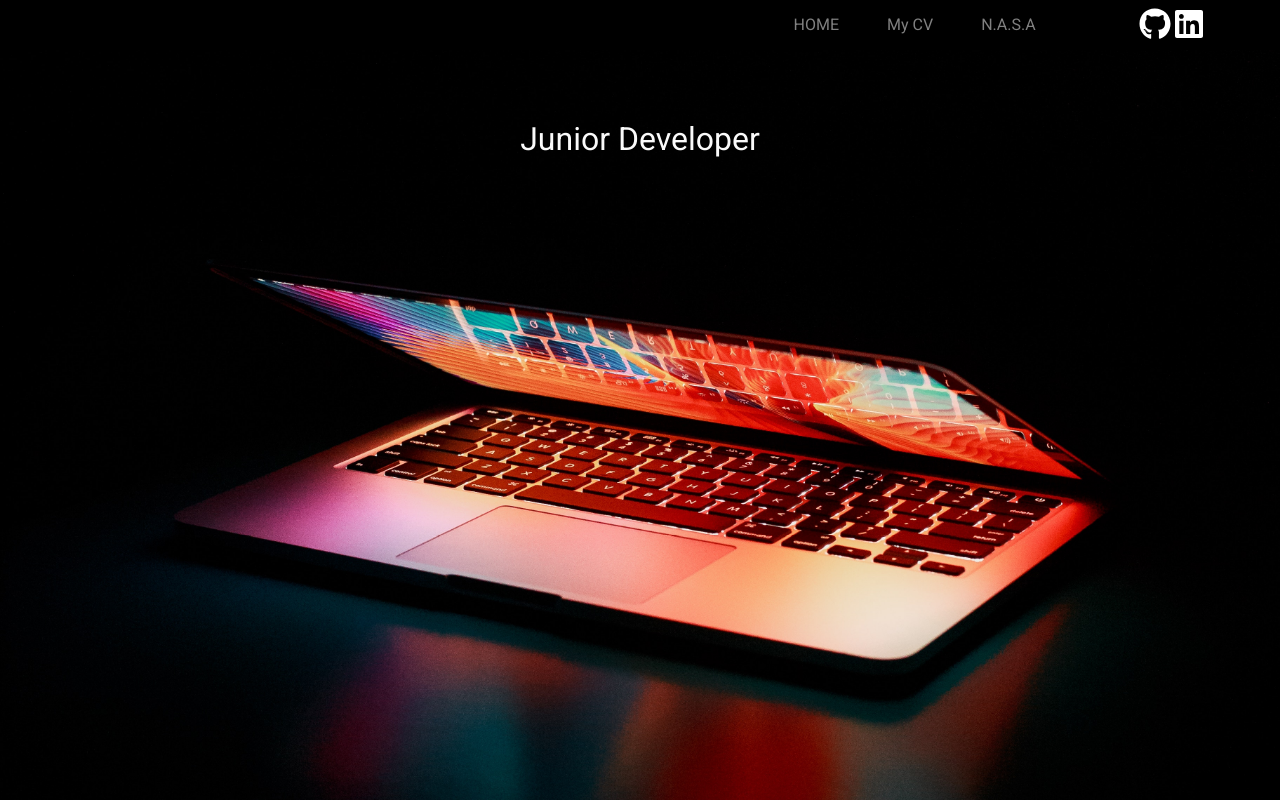
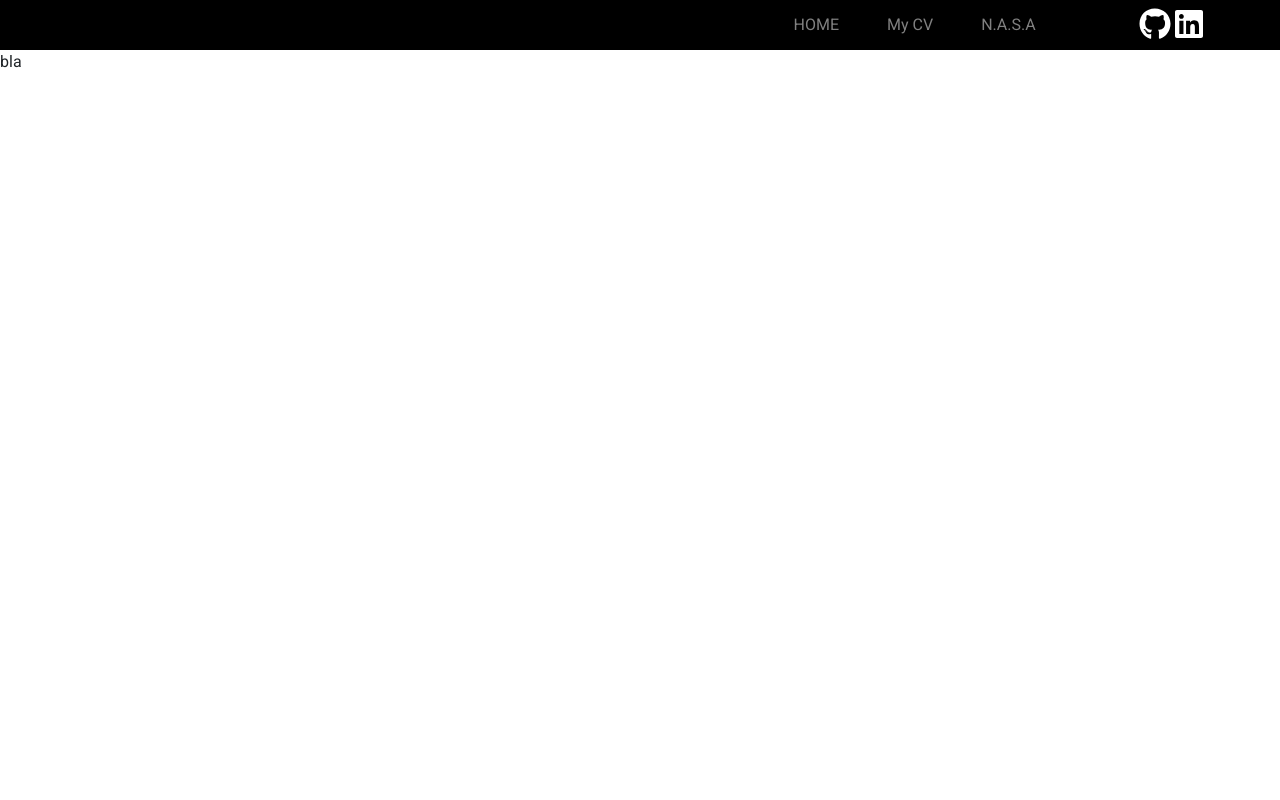
Before and after one commit to albanSimplon/reactSite, a React (Create React App) app: page /#/babylon in a window 1280 px wide. Built offline with nearby package versions, Linux system fonts and the light colour scheme.

Commit message:
reload page work

```diff
--- a/package.json
+++ b/package.json
@@ -10,6 +10,7 @@
     "@testing-library/jest-dom": "^4.2.4",
     "@testing-library/react": "^9.4.1",
     "@testing-library/user-event": "^7.2.1",
+    "babylonjs": "^4.1.0",
     "bootstrap": "^4.4.1",
     "react": "^16.13.0",
     "react-bootstrap": "^1.0.0-beta.17",
--- a/public/index.html
+++ b/public/index.html
@@ -8,6 +8,7 @@
   <meta name="theme-color" content="#000000" />
   <meta name="description" content="Web site created using create-react-app" />
   <link rel="apple-touch-icon" href="%PUBLIC_URL%/logo192.png" />
+
   <!--
       manifest.json provides metadata used when your web app is installed on a
       user's mobile device or desktop. See https://developers.google.com/web/fundamentals/web-app-manifest/
--- a/src/App.js
+++ b/src/App.js
@@ -1,5 +1,6 @@
 import React from "react";
-import { BrowserRouter as Router, Switch, Route } from "react-router-dom";
+import { HashRouter as Router, Switch, Route } from "react-router-dom";
+import Babylon from "./components/babylon/Babylon";
 import Bar from "./components/bar/Bar";
 import Cv from "./components/cv/Cv";
 import Home from "./components/home/Home";
@@ -16,6 +17,7 @@ const App = () => {
         <Route path="/" exact component={Home} />
         <Route path="/cv" component={Cv} />
         <Route path="/nasa" component={Nasa} />
+        <Route path="/babylon" component={Babylon} />
         <Route path="*" component={NoMatch} />
       </Switch>
     </Router>
--- /dev/null
+++ b/src/components/babylon/Babylon.css
@@ -0,0 +1,14 @@
+html,
+body {
+    overflow: hidden;
+    width: 100%;
+    height: 100%;
+    margin: 0;
+    padding: 0;
+}
+
+#renderCanvas {
+    width: 100%;
+    height: 100%;
+    touch-action: none;
+}
--- /dev/null
+++ b/src/components/babylon/Babylon.js
@@ -0,0 +1,8 @@
+import React from "react";
+import "./Babylon.css";
+
+const Babylon = () => {
+  return <div>bla</div>;
+};
+
+export default Babylon;
--- a/src/components/nasa/Nasa.css
+++ b/src/components/nasa/Nasa.css
@@ -24,5 +24,5 @@
 }
 
 .nasaParaApiDay {
-    font-size: 2vw;
+    font-size: 2.5vw;
 }
--- a/src/components/nasa/NasaApiDay.js
+++ b/src/components/nasa/NasaApiDay.js
@@ -16,13 +16,13 @@ const NasaApiDay = () => {
       console.log("error:" + e);
     }
   };
+  const artist = apiDay.copyright ? (
+    <p className="text-center">Artist: {apiDay.copyright}</p>
+  ) : null;
 
   useEffect(() => {
     GetApiDay();
   }, []);
-  const artist = apiDay.copyright ? (
-    <p className="text-center">Artist: {apiDay.copyright}</p>
-  ) : null;
 
   return (
     <Row className="apiDay">
@@ -30,10 +30,11 @@ const NasaApiDay = () => {
         <Image src={apiDay.url} alt={apiDay.title} fluid rounded />
       </Col>
       <Col>
-        <p className="text-center nasaTitreApiDay">
-          Astronomy Picture of the Day ({apiDay.date})
-        </p>
-        <p className="text-center  nasaParaApiDay">Titre: {apiDay.title}</p>
+        <p className="text-center nasaTitreApiDay">{apiDay.date}</p>
+        <br />
+        <br />
+        <br />
+        <p className="text-center  nasaParaApiDay">{apiDay.title}</p>
 
         {artist}
       </Col>
```
Also changed, not shown: 1 other file (tests, documents, lock files or other folders).
